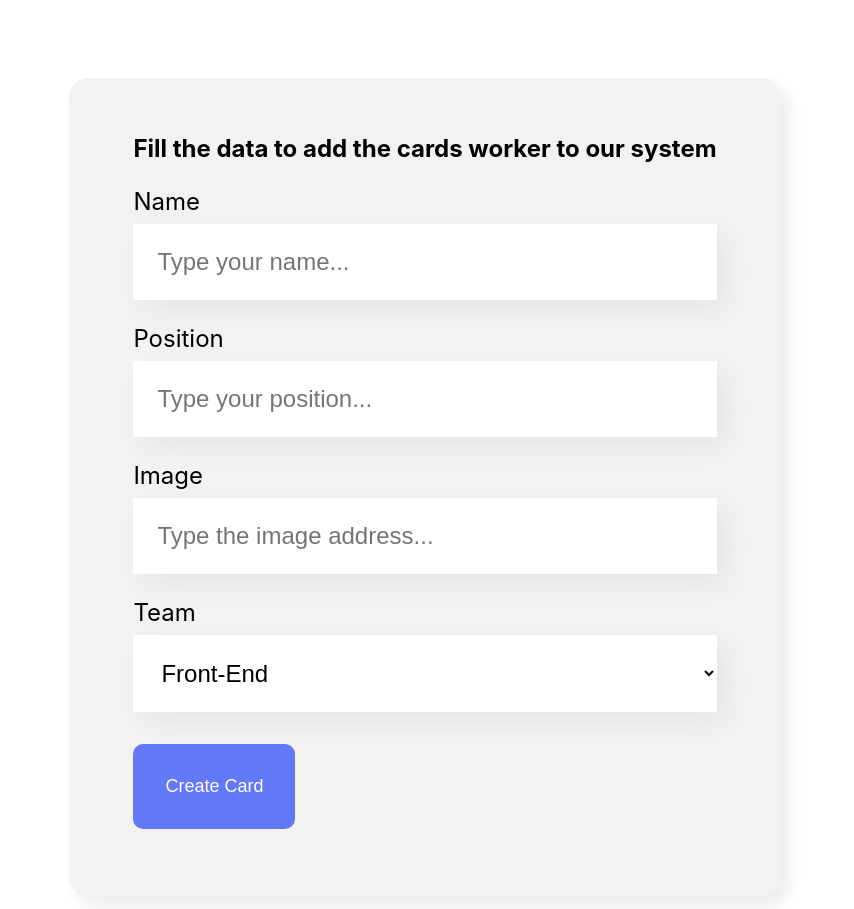
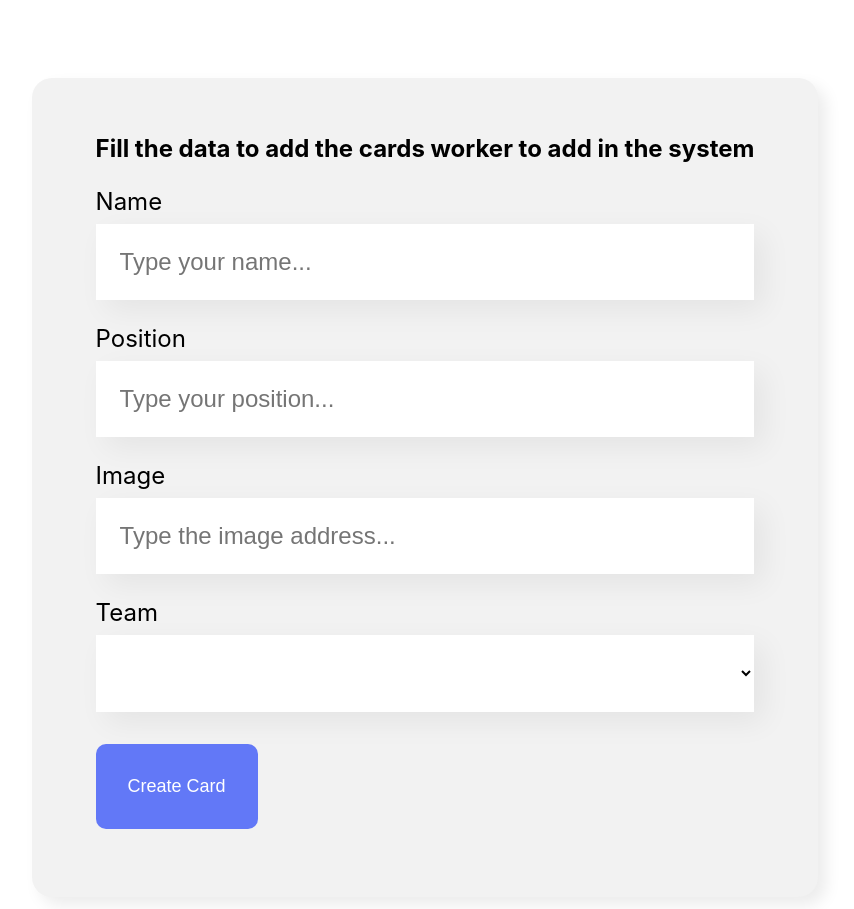
Before and after one commit to RaquelSev/add_system, a React (Create React App) app: page / in a window 1280 px wide. Shown: the part 500-1409 px from the top of the page, without its empty margins (215-1069 px from the left). Built offline with nearby package versions, Linux system fonts and the light colour scheme.

Commit message:
Bugfix from the image not appearing

```diff
--- a/src/App.js
+++ b/src/App.js
@@ -8,14 +8,19 @@ function App() {
 
   const teams = [
     {
+      name: 'Programação',
+      firstColor: '#57C278',
+      secondColor: '#D9F7E9'
+    },
+    {
       name: 'Front-End',
       firstColor: '#82CFFA',
-      secondColor: '#E8F8FF',
+      secondColor: '#E8F8FF'
     },
     {
-      name: 'Data Sciense',
+      name: 'Data Science',
       firstColor: '#A6D157',
-      secondColor: '#F0F8E2',
+      secondColor: '#F0F8E2'
     },
     {
       name: 'Devops',
@@ -24,19 +29,19 @@ function App() {
     },
     {
       name: 'UX e Design',
-      firstColor: '#D86EBF',
-      secondColor: '#FAE5F5',
+      firstColor: '#DB6EBF',
+      secondColor: '#FAE9F5'
     },
     {
       name: 'Mobile',
-      firstColor: '#FEBA05',
-      secondColor: '#FFF5D9',
+      firstColor: '#FFBA05',
+      secondColor: '#FFF5D9'
     },
     {
       name: 'Inovação e Gestão',
       firstColor: '#FF8A29',
-      secondColor: '#FFEEDF',
-    },
+      corSecundaria: '#FFEEDF'
+    }
 
   ]
 
@@ -44,7 +49,10 @@ function App() {
 
   const newWorker = (worker) => {
     setWorkers([...workers, worker])
+    console.log(worker)
   }
+
+  console.log(workers)
 
   return (
     <div className="App">
--- a/src/components/DropList/index.js
+++ b/src/components/DropList/index.js
@@ -9,8 +9,9 @@ const DropList = (props) => {
             <select
                 onChange={event => props.changed(event.target.value)}
                 required={props.mandatory}
-                valeu={props.value}
+                typed={props.value}
             >
+                <option typed=""></option>
                 {props.itens.map(item =>
                     <option key={item}>{item}</option>)}
             </select>
--- a/src/components/Form/index.js
+++ b/src/components/Form/index.js
@@ -28,33 +28,33 @@ const Form = (props) => {
     return (
         <section className="form">
             <form onSubmit={saving}>
-                <h2>Fill the data to add the cards worker to our system</h2>
+                <h2>Fill the data to add the cards worker to add in the system</h2>
                 <TextField
                     mandatory={true}
                     label="Name"
                     placeholder="Type your name"
-                    value={name}
+                    typed={name}
                     changed={typed => setName(typed)}
                 />
                 <TextField
                     mandatory={true}
                     label="Position"
                     placeholder="Type your position"
-                    value={position}
+                    typed={position}
                     changed={typed => setPosition(typed)}
                 />
                 <TextField
                     label="Image"
                     placeholder="Type the image address"
-                    value={image}
+                    typed={image}
                     changed={typed => setImage(typed)}
                     />
                 <DropList
                     mandatory={true}
                     label="Team"
                     itens={props.teams}
-                    value={team}
-                    changed={value => setTeam(value)}
+                    typed={team}
+                    changed={typed => setTeam(typed)}
                 />
                 <Button>Create Card</Button>
             </form>
--- a/src/components/Team/Team.css
+++ b/src/components/Team/Team.css
@@ -10,7 +10,7 @@
     padding-bottom: 8px;
 }
 
-.team workers {
+.team .workers {
     display: flex;
     justify-content: space-around;
     margin-top: 32px;
--- a/src/components/Team/index.js
+++ b/src/components/Team/index.js
@@ -3,10 +3,11 @@ import Worker from '../Worker';
 
 const Team = (props) => {
     return (
-        (props.workers.length > 0) ? <section className='team'style={{ backgroundColor: props.secondColor }}>
+        (props.workers.length > 0) ? <section className='team' style={{ backgroundColor: props.secondColor }}>
             <h3 style={{ borderColor: props.firstColor }}>{props.name}</h3>
             <div className='workers'>
                 {props.workers.map(worker => <Worker
+                    key={worker.name}
                     name={worker.name}
                     position={worker.position}
                     image={worker.image}
```
